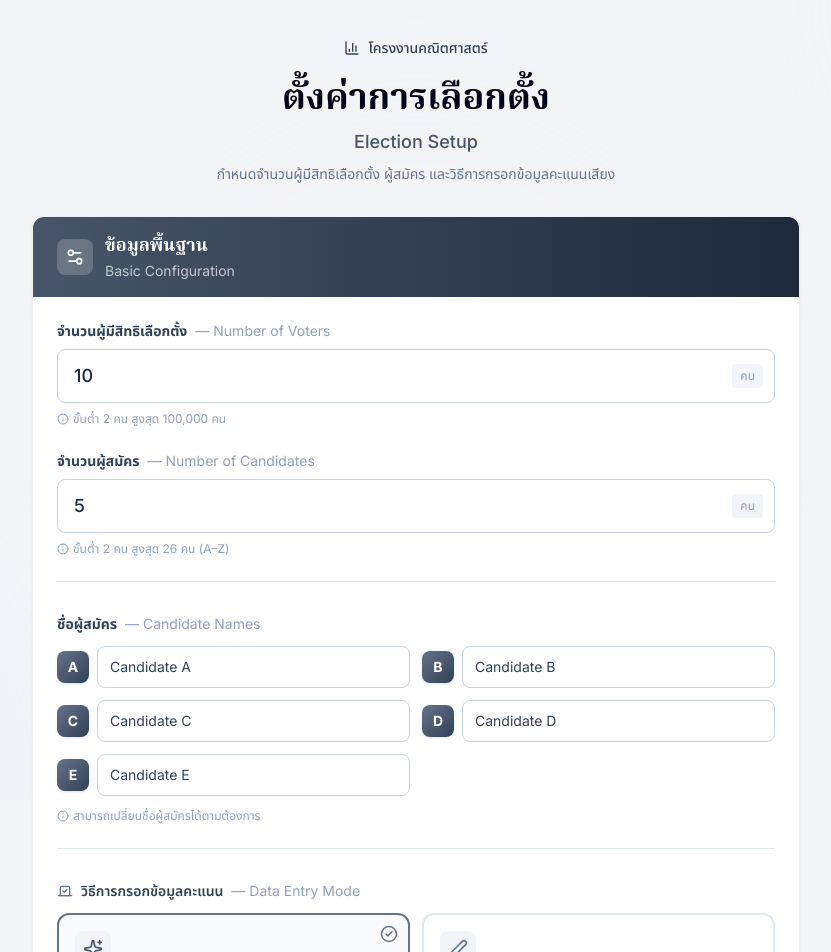
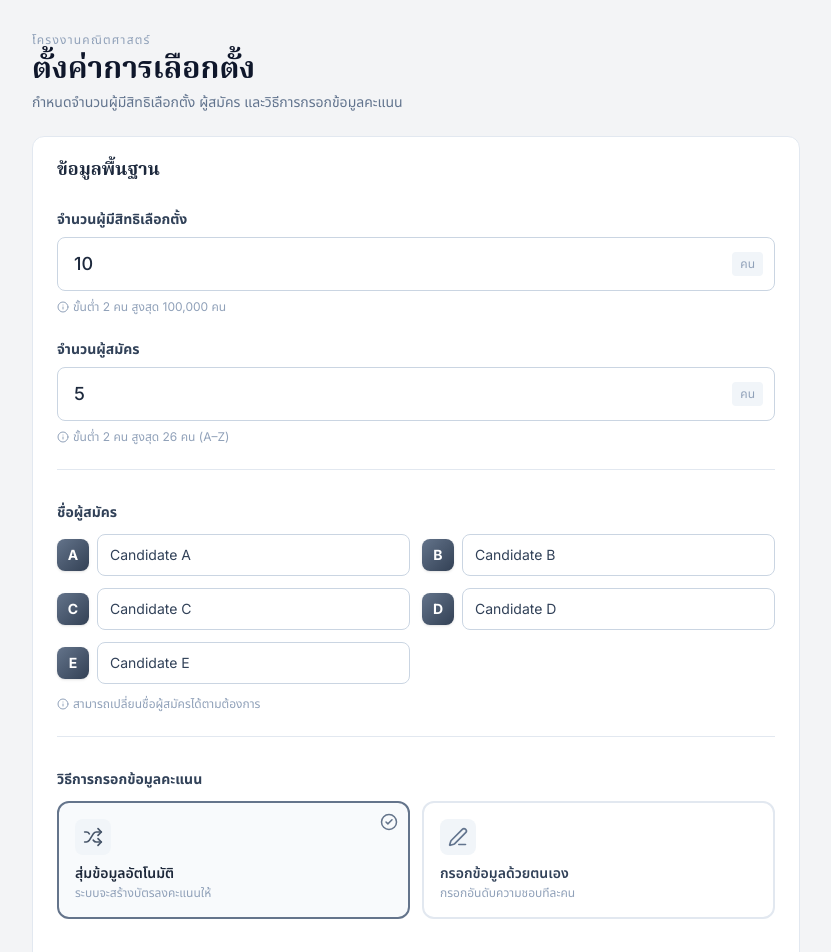
Before and after one commit to 26492-bot/election-voting-simulator, a React (Vite) app: page /setup in a window 1280 px wide. Shown: the top 952 px of the page, without its empty margins (224-1055 px from the left). Built offline with nearby package versions, Linux system fonts and the light colour scheme.

Commit message:
Clean UI: remove English, dark header, sparkles icon, restyle reset button

```diff
--- a/src/pages/SetupPage.tsx
+++ b/src/pages/SetupPage.tsx
@@ -155,46 +155,33 @@ export default function SetupPage() {
 
   return (
     <div className="min-h-screen bg-[var(--color-surface)] flex items-center justify-center p-4 sm:p-6 md:p-8">
-      {/* Background decoration */}
-      <div className="fixed inset-0 overflow-hidden pointer-events-none">
-        <div className="absolute -top-40 -right-40 w-80 h-80 rounded-full bg-[var(--color-primary-200)] opacity-20 blur-3xl" />
-        <div className="absolute -bottom-40 -left-40 w-96 h-96 rounded-full bg-[var(--color-accent-200)] opacity-15 blur-3xl" />
-        <div className="absolute top-1/2 left-1/2 -translate-x-1/2 -translate-y-1/2 w-[600px] h-[600px] rounded-full bg-[var(--color-primary-100)] opacity-10 blur-3xl" />
-      </div>
+
 
       <div className="relative w-full max-w-3xl animate-fade-in-up">
         {/* Header */}
-        <div className="text-center mb-8">
-          <div className="inline-flex items-center gap-2 px-4 py-1.5 rounded-full bg-[var(--color-primary-100)] text-[var(--color-primary-700)] text-sm font-medium mb-4">
-            <BarChart3 size={16} />
-            <span>โครงงานคณิตศาสตร์</span>
-          </div>
-          <h1 className="text-3xl sm:text-4xl font-serif font-bold text-[var(--color-primary-950)] mb-2">
+        <div className="mb-6">
+          <p className="text-xs text-slate-400 uppercase tracking-widest mb-1">โครงงานคณิตศาสตร์</p>
+          <h1 className="text-2xl sm:text-3xl font-serif font-bold text-slate-900">
             ตั้งค่าการเลือกตั้ง
           </h1>
-          <p className="text-[var(--color-primary-600)] font-medium text-lg">
-            Election Setup
-          </p>
-          <p className="text-slate-500 text-sm mt-2 max-w-md mx-auto">
-            กำหนดจำนวนผู้มีสิทธิเลือกตั้ง ผู้สมัคร และวิธีการกรอกข้อมูลคะแนนเสียง
+          <p className="text-slate-500 text-sm mt-1">
+            กำหนดจำนวนผู้มีสิทธิเลือกตั้ง ผู้สมัคร และวิธีการกรอกข้อมูลคะแนน
           </p>
         </div>
 
         {/* Main Card */}
-        <div className="bg-[var(--color-surface-card)] rounded-[var(--radius-card)] shadow-[var(--shadow-card)] border border-slate-200/60 overflow-hidden">
-          {/* Card Header */}
-          <div className="bg-gradient-to-r from-[var(--color-primary-600)] to-[var(--color-primary-800)] px-6 py-4">
-            <div className="flex items-center gap-3 text-white">
-              <div className="p-2 bg-white/20 rounded-lg backdrop-blur-sm">
-                <Settings2 size={20} />
-              </div>
-              <div>
-                <h2 className="font-serif font-bold text-lg">ข้อมูลพื้นฐาน</h2>
-                <p className="text-primary-200 text-sm opacity-80">
-                  Basic Configuration
-                </p>
-              </div>
-            </div>
+        <div className="bg-[var(--color-surface-card)] rounded-[var(--radius-card)] border border-slate-200 overflow-hidden">
+          {/* Card Header - Clean white */}
+          <div className="px-6 pt-5 pb-0 flex items-center justify-between">
+            <h2 className="font-serif font-bold text-lg text-slate-800">ข้อมูลพื้นฐาน</h2>
+            {election && (
+              <button
+                onClick={() => setShowResetConfirm(true)}
+                className="text-xs text-slate-400 hover:text-red-500 transition-colors"
+              >
+                รีเซ็ต
+              </button>
+            )}
           </div>
 
           <div className="p-6 space-y-6">
@@ -214,9 +201,8 @@ export default function SetupPage() {
 
             {/* Voter Count */}
             <div className="space-y-2">
-              <label className="flex items-center gap-2 text-sm font-bold text-slate-700">
+              <label className="block text-sm font-bold text-slate-700">
                 จำนวนผู้มีสิทธิเลือกตั้ง
-                <span className="text-slate-400 font-normal">— Number of Voters</span>
               </label>
               <div className="relative">
                 <input
@@ -243,9 +229,8 @@ export default function SetupPage() {
 
             {/* Candidate Count */}
             <div className="space-y-2">
-              <label className="flex items-center gap-2 text-sm font-bold text-slate-700">
+              <label className="block text-sm font-bold text-slate-700">
                 จำนวนผู้สมัคร
-                <span className="text-slate-400 font-normal">— Number of Candidates</span>
               </label>
               <div className="relative">
                 <input
@@ -276,9 +261,8 @@ export default function SetupPage() {
             {/* Candidate Names */}
             {candidateCount >= 2 && candidateCount <= 26 && (
               <div className="space-y-3 animate-fade-in">
-                <label className="flex items-center gap-2 text-sm font-bold text-slate-700">
+                <label className="block text-sm font-bold text-slate-700">
                   ชื่อผู้สมัคร
-                  <span className="text-slate-400 font-normal">— Candidate Names</span>
                 </label>
 
                 <div className="grid grid-cols-1 sm:grid-cols-2 gap-3 stagger-children">
@@ -310,10 +294,8 @@ export default function SetupPage() {
 
             {/* Data Entry Mode */}
             <div className="space-y-3">
-              <label className="flex items-center gap-2 text-sm font-semibold text-slate-700">
-                <Vote size={16} className="text-[var(--color-primary-500)]" />
+              <label className="block text-sm font-bold text-slate-700">
                 วิธีการกรอกข้อมูลคะแนน
-                <span className="text-slate-400 font-normal">— Data Entry Mode</span>
               </label>
 
               <div className="grid grid-cols-1 sm:grid-cols-2 gap-3">
@@ -336,7 +318,7 @@ export default function SetupPage() {
                       ? 'bg-[var(--color-primary-100)]'
                       : 'bg-slate-100 group-hover:bg-slate-200'
                   } transition-colors`}>
-                    <Sparkles size={20} className={
+                    <Shuffle size={20} className={
                       dataEntryMode === 'auto'
                         ? 'text-[var(--color-primary-600)]'
                         : 'text-slate-500'
@@ -347,10 +329,10 @@ export default function SetupPage() {
                       ? 'text-[var(--color-primary-800)]'
                       : 'text-slate-700'
                   }`}>
-                    สร้างข้อมูลจำลองอัตโนมัติ
+                    สุ่มข้อมูลอัตโนมัติ
                   </h3>
                   <p className="text-xs text-slate-400 mt-0.5">
-                    Auto Generate Ballots
+                    ระบบจะสร้างบัตรลงคะแนนให้
                   </p>
                 </button>
 
@@ -387,7 +369,7 @@ export default function SetupPage() {
                     กรอกข้อมูลด้วยตนเอง
                   </h3>
                   <p className="text-xs text-slate-400 mt-0.5">
-                    Manual Ballot Entry
+                    กรอกอันดับความชอบทีละคน
                   </p>
                 </button>
               </div>
@@ -395,26 +377,15 @@ export default function SetupPage() {
 
             {/* Removed Auto Generate Options UI as requested */}
 
-            {/* Action Buttons */}
-            <div className="flex flex-col sm:flex-row gap-3 pt-4">
+            {/* Action Button */}
+            <div className="pt-4">
               <button
                 onClick={handleSubmit}
-                className="flex-1 inline-flex items-center justify-center gap-2 px-6 py-3.5 rounded-[var(--radius-button)] bg-gradient-to-r from-[var(--color-primary-600)] to-[var(--color-primary-700)] text-white font-semibold text-base shadow-[var(--shadow-button)] hover:from-[var(--color-primary-700)] hover:to-[var(--color-primary-800)] hover:shadow-md active:scale-[0.98] transition-all duration-200"
+                className="w-full inline-flex items-center justify-center gap-2 px-6 py-3.5 rounded-[var(--radius-button)] bg-slate-800 text-white font-semibold text-base hover:bg-slate-900 active:scale-[0.98] transition-all duration-200"
               >
-                <Vote size={20} />
-                สร้างการเลือกตั้ง
+                เริ่มจำลองการเลือกตั้ง
                 <ChevronRight size={18} />
               </button>
-
-              {election && (
-                <button
-                  onClick={() => setShowResetConfirm(true)}
-                  className="inline-flex items-center justify-center gap-2 px-4 py-3.5 rounded-[var(--radius-button)] border border-red-200 text-red-600 font-medium text-sm hover:bg-red-50 active:scale-[0.98] transition-all duration-200"
-                >
-                  <Trash2 size={16} />
-                  ล้างข้อมูล
-                </button>
-              )}
             </div>
 
 
```
